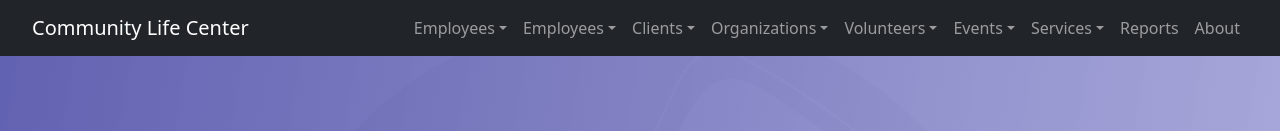
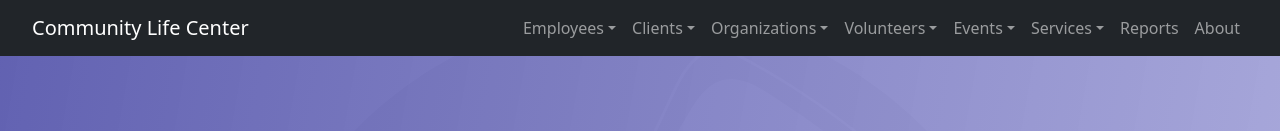
Before and after one commit to alexiscenriquez/CIS4339groupproject, a Vue app in the folder Frontend/: page / in a window 1280 px wide. Shown: the top 131 px of the page. Built offline with nearby package versions, Linux system fonts and the light colour scheme; what vue-chartkick would draw is missing.

Commit message:
Deleted extra employee from nav bar

```diff
--- a/Frontend/src/App.vue
+++ b/Frontend/src/App.vue
@@ -18,18 +18,6 @@
           </button>
           <div class="collapse navbar-collapse" id="navbarNavDarkDropdown">
             <ul class="navbar-nav">
-              <li class="nav-item dropdown">
-                <a class="nav-link dropdown-toggle" href="#" id="navbarDarkDropdownMenuLink" role="button" data-bs-toggle="dropdown" aria-expanded="false">Employees</a>
-                <ul class="dropdown-menu dropdown-menu-dark" aria-labelledby="navbarDarkDropdownMenuLink">
-                  <li>
-                    <a class="dropdown-item"><router-link class="nav-link" to="/new-emp">Create</router-link></a>
-                  </li>
-
-                  <li>
-                    <a class="dropdown-item"><router-link class="nav-link" to="/employees">View</router-link></a>
-                  </li>
-                </ul>
-              </li>
               <li class="nav-item dropdown">
                 <a class="nav-link dropdown-toggle" href="#" id="navbarDarkDropdownMenuLink" role="button" data-bs-toggle="dropdown" aria-expanded="false">Employees</a>
                 <ul class="dropdown-menu dropdown-menu-dark" aria-labelledby="navbarDarkDropdownMenuLink">
```
